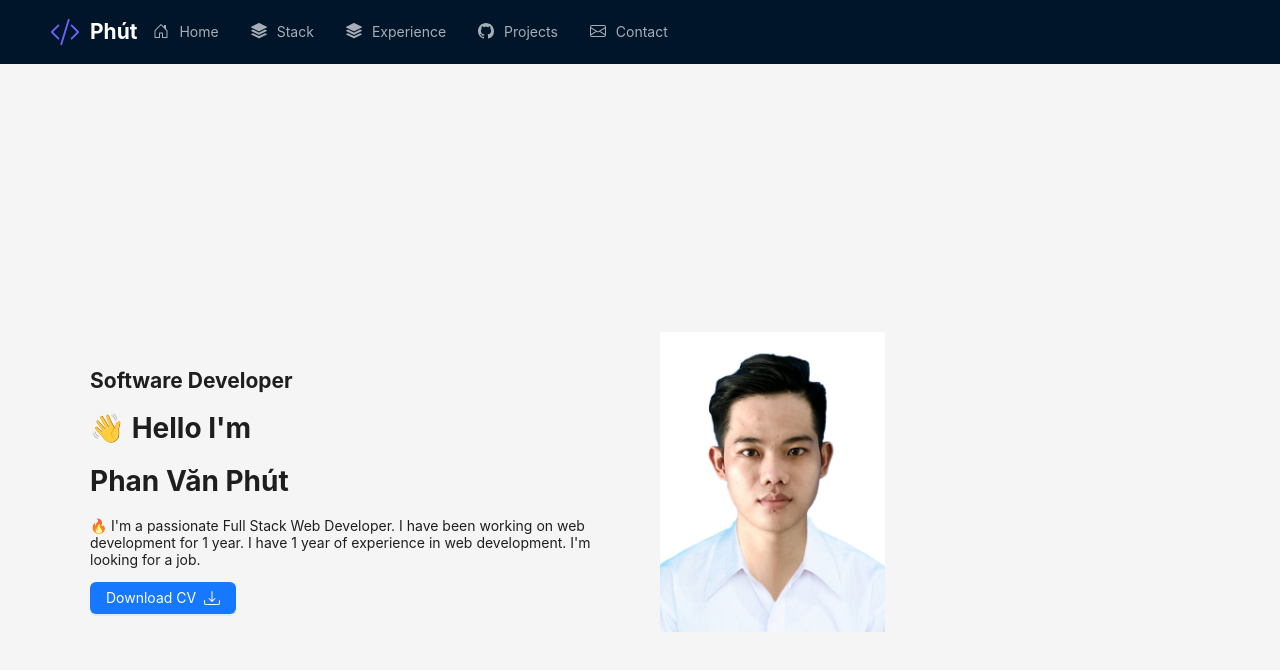
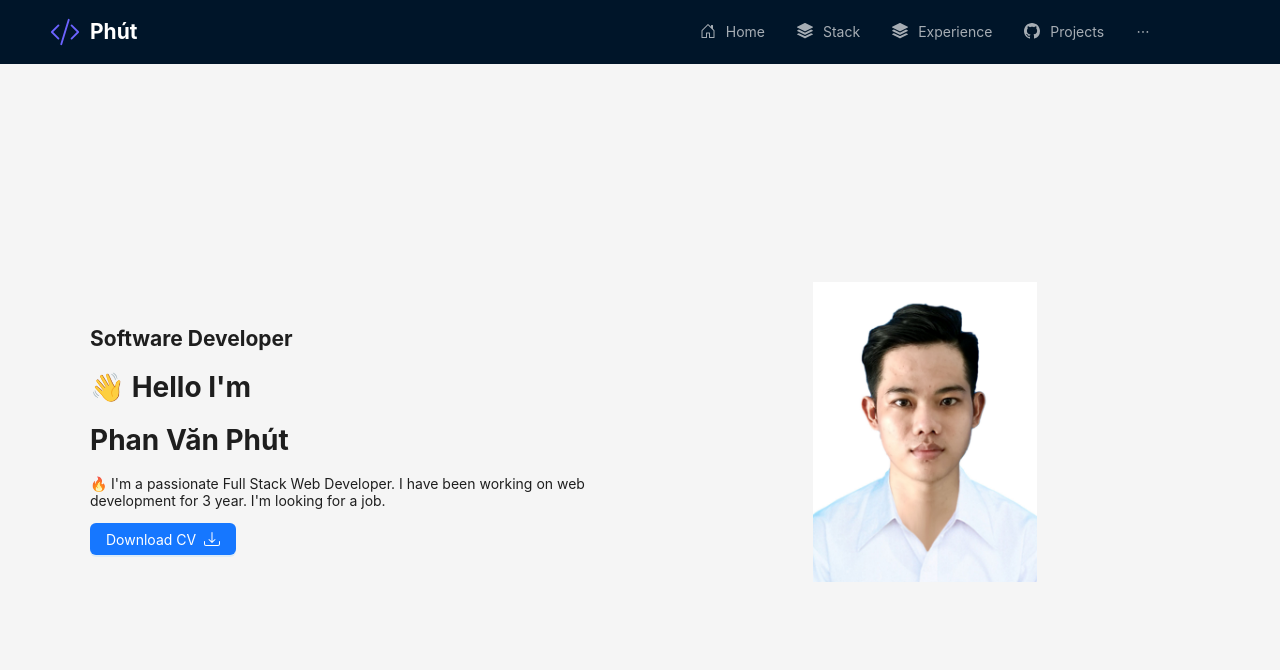
Before and after one commit to pvphuc2301/portfolio, a React (Create React App) app: page / in a window 1280 px wide. Shown: the top 670 px of the page. Built offline with nearby package versions, Linux system fonts and the light colour scheme.

Commit message:
update ui

```diff
--- a/src/App.js
+++ b/src/App.js
@@ -69,6 +69,7 @@ function App() {
       <StyledHeader>
         <img style={{ width: 30, height: 30, userSelect: 'none' }} src={codeSlash} alt="Logo" />
         <h2 style={{ marginLeft: 10, color: '#fff' }}>Phút</h2>
+        <div style={{ flex: 1 }}></div>
         <Menu
           theme="dark"
           mode="horizontal"
--- a/src/pages/Contact.jsx
+++ b/src/pages/Contact.jsx
@@ -1,6 +1,5 @@
-import { Flex } from 'antd';
-import Logo from '../undraw_contact_us_re_4qqt.svg'
 import styled from 'styled-components';
+import Logo from '../undraw_contact_us_re_4qqt.svg';
 
 const List = styled.ul`
     list-style-type: none;
@@ -13,7 +12,7 @@ const List = styled.ul`
         font-size: 24px;
         margin-bottom: 20px;
 
-        color: #6c63ff;
+        color: #1677ff;
     }
 `;
 
@@ -28,36 +27,28 @@ const Link = styled.a`
         margin-right: 10px;
         width: 20px;
         height: 20px;
-        color: #6c63ff;
+        color: #1677ff;
     }
 
     &:hover {
         & svg {
-            color: #b3afff;
+            color: #1365b4;
         }
-        color: #b3afff;
-
-        /* background-color: #ddd; */
+        color: #1365b4;
     }
 `;
 
-const ContactWrapper = styled.div`
-    /* min-height: calc(100vh - 64px); */
-`;
-
-// justify="space-around" align="center" style={{ height: '100%' }}
 const Grid = styled.div`
     display: grid;
     grid-template-columns: repeat(auto-fit, minmax(280px, 1fr));
     grid-gap: 40px;
-    /* min-height: calc(100vh - 64px); */
+    min-height: calc(100vh - 164px);
     align-items: center;
 `;
 
 const Contact = () => {
 
     return (
-        <ContactWrapper>
         <Grid>
             <List>
                 <li>
@@ -108,8 +99,6 @@ const Contact = () => {
 
             <img src={Logo} width='100%' className="App-logo" alt="logo" />
         </Grid>
-
-        </ContactWrapper>
     )
 }
 
--- a/src/pages/Home.jsx
+++ b/src/pages/Home.jsx
@@ -6,8 +6,14 @@ const Grid = styled.div`
     display: grid;
     grid-template-columns: repeat(auto-fit, minmax(180px, 1fr));
     grid-gap: 40px;
-    min-height: calc(100vh - 64px);
+    min-height: calc(100vh - 164px);
     align-items: center;
+
+    @media screen and (max-width: 500px) {
+        & > img {
+            grid-row: 1;
+        }
+    }
 `;
 
 const Home = () => {
@@ -17,13 +23,14 @@ const Home = () => {
                 <h2>Software Developer</h2>
                 <h1>👋 Hello I'm</h1>
                 <h1>Phan Văn Phút</h1>
-                <p>🔥 I'm a passionate Full Stack Web Developer. I have been working on web development for 1 year. I have 1 year of experience in web development. I'm looking for a job. </p>
+                <p>🔥 I'm a passionate Full Stack Web Developer. I have been working on web development for 3 year. I'm looking for a job.
+                </p>
                 <Button type="primary">Download CV <svg xmlns="http://www.w3.org/2000/svg" width="16" height="16" fill="currentColor" class="bi bi-download" viewBox="0 0 16 16">
                     <path d="M.5 9.9a.5.5 0 0 1 .5.5v2.5a1 1 0 0 0 1 1h12a1 1 0 0 0 1-1v-2.5a.5.5 0 0 1 1 0v2.5a2 2 0 0 1-2 2H2a2 2 0 0 1-2-2v-2.5a.5.5 0 0 1 .5-.5" />
                     <path d="M7.646 11.854a.5.5 0 0 0 .708 0l3-3a.5.5 0 0 0-.708-.708L8.5 10.293V1.5a.5.5 0 0 0-1 0v8.793L5.354 8.146a.5.5 0 1 0-.708.708z" />
                 </svg></Button>
             </div>
-            <img style={{ height: "300px" }} src={photo} alt="Random image" />
+            <img style={{ height: "300px", margin: '0 auto' }} src={photo} alt="Random image" />
         </Grid>
     )
 }
--- a/src/pages/Projects.jsx
+++ b/src/pages/Projects.jsx
@@ -1,4 +1,4 @@
-import { Button, Flex, Space, Tag } from "antd";
+import { Button, Space, Tag } from "antd";
 import styled from "styled-components";
 
 const Grid = styled.div`
@@ -18,7 +18,14 @@ const Projects = () => {
                 "https://source.unsplash.com/random/400x300/?code",
             ],
             link: "https://github.com/pvphuc2301/emrapp",
-            description: 'EMR (Electronic Medical Record) is a web application that allows healthcare professionals to manage patient records electronically. It provides a user-friendly interface for creating, updating, and retrieving patient information. With EMR, healthcare providers can easily access patient data, order lab tests, and schedule appointments, all from a single platform.',
+            description: <>
+                Electronic Medical Record (EMR) is a web application that allows authorized users (doctors,
+                nurses) to access and input patient’s health information (clinical summary, lab result, exam
+                reports and images, patient’s visit information history, medical record forms) and other
+                resources.
+                EMR (Electronic Medical Record) is a web application that allows healthcare professionals to manage patient records electronically. It provides a user-friendly interface for creating, updating, and retrieving patient information. With EMR, healthcare providers can easily access patient data, order lab tests, and schedule appointments, all from a single platform.
+            </>
+            ,
             stack: [
                 "ASP.NET",
                 "C#",
@@ -47,7 +54,11 @@ const Projects = () => {
                 "https://source.unsplash.com/random/400x300/?code",
             ],
             link: "https://github.com/pvphuc2301/PDCA",
-            description: '',
+            description: <>
+                PDCA application with some modules that improve the quality and performance of nurse
+                manager in coordinates all nursing activities. Manage the process of submit and transfer
+                medical record, track approvals.
+            </>,
             stack: [
                 "HTML",
                 "CSS",
@@ -60,7 +71,10 @@ const Projects = () => {
                 "https://source.unsplash.com/random/400x300/?code",
             ],
             link: "https://github.com/pvphuc2301/RisPortal",
-            description: '',
+            description: <>
+                Radiology Portal is a web application that provides features that allow authorized users
+                create, view and print patient’s exam reports and images online.
+            </>,
             stack: [
                 "HTML",
                 "CSS",
```
Also changed, not shown: src/undraw_contact_us_re_4qqt.svg. Lines whose indentation alone changed are shown as unchanged.
